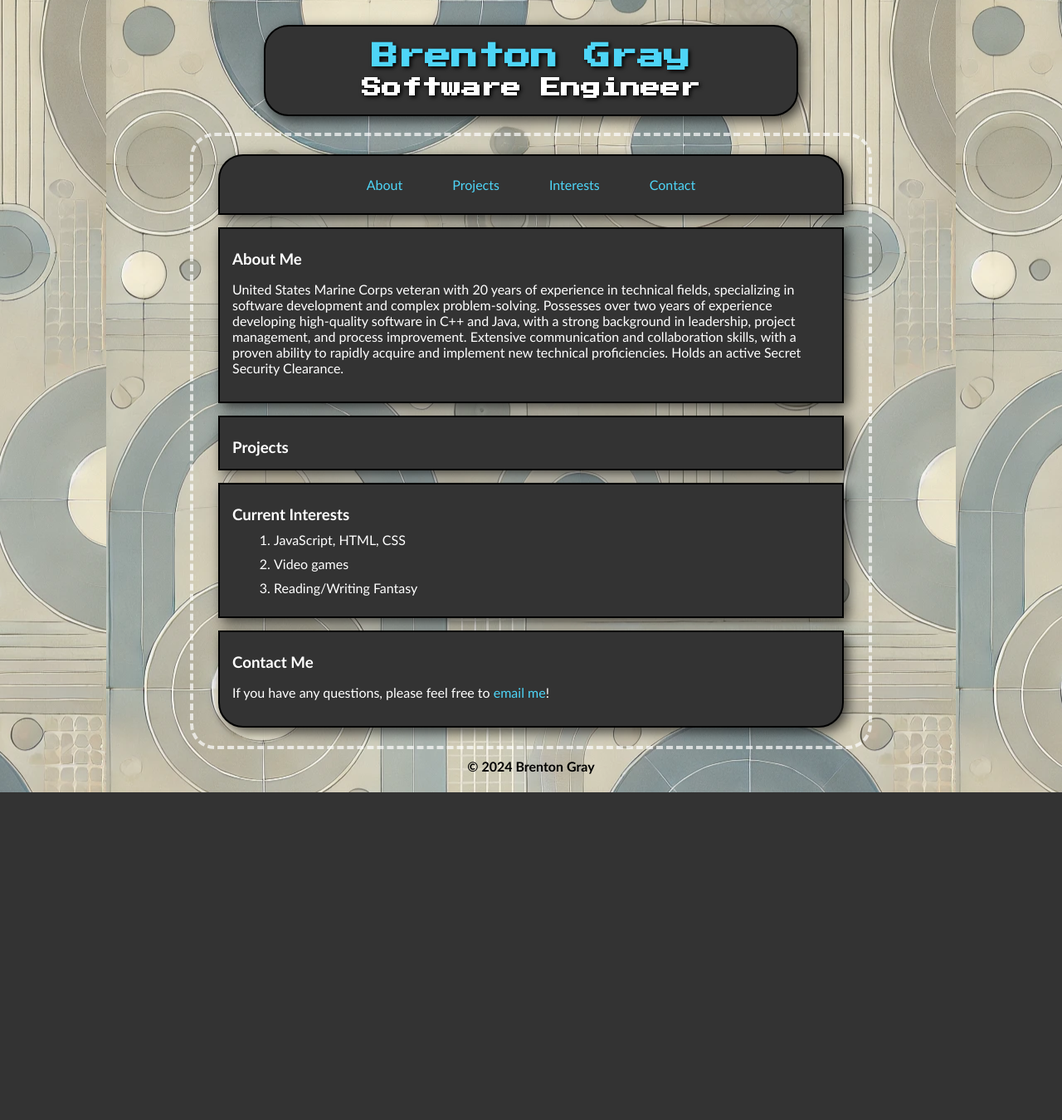
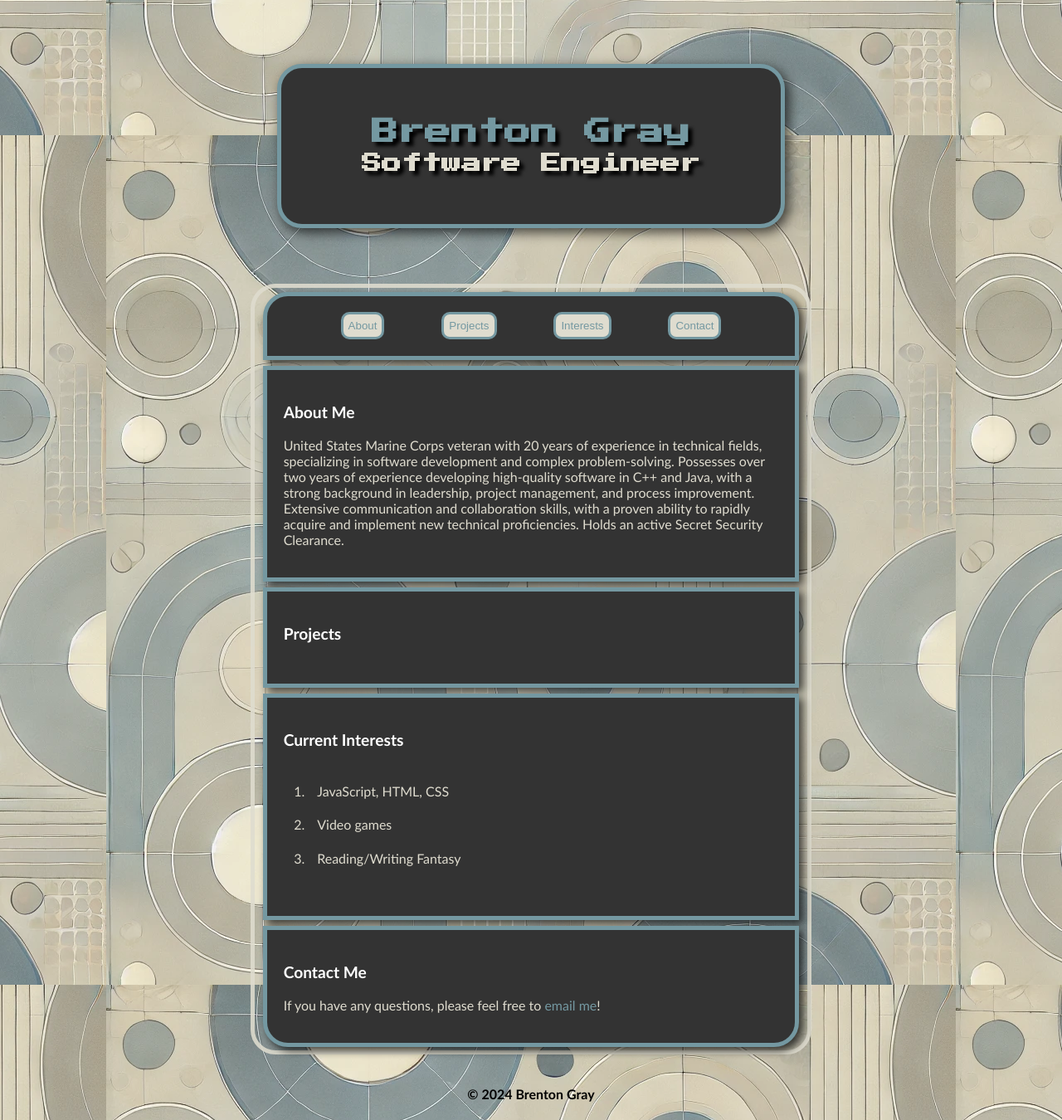
Before and after one commit to brenton-j-gray/portfolio, a PHP site: page / in a window 1280 px wide. Shown: the whole page at 83% size. Before the commit the page ends 955 px from the top, so only its background shows below. Run offline with PHP 8.4, Linux system fonts and the light colour scheme.

Commit message:
- add some VFX -change color pallete

```diff
--- a/index.html
+++ b/index.html
@@ -17,12 +17,10 @@
 
     <div class="section-container">
         <nav class="fancy-border">
-            <ul>
-                <li><a href="#about">About</a></li>
-                <li><a href="#projects">Projects</a></li>
-                <li><a href="#interests">Interests</a></li>
-                <li><a href="#contact">Contact</a></li>
-            </ul>
+                <button><a href="#about">About</a></button>
+                <button><a href="#projects">Projects</a></button>
+                <button><a href="#interests">Interests</a></button>
+                <button><a href="#contact">Contact</a></button>
         </nav>
 
         <section class="fancy-border" id="about">
@@ -87,6 +85,51 @@
                 fetchGitHubRepos();
             </script>
 
+            <script>
+                document.querySelectorAll('nav a').forEach(anchor => {
+                    anchor.addEventListener('click', function (e) {
+                        e.preventDefault();
+
+                        const targetId = this.getAttribute('href').substring(1);
+                        const targetSection = document.getElementById(targetId);
+
+                        targetSection.scrollIntoView({ behavior: 'smooth' });
+
+                        setTimeout(() => {
+                            targetSection.classList.add('flash');
+                        }, 500);
+
+                        setTimeout(() => {
+                            targetSection.classList.remove('flash');
+                        }, 1500);
+                    });
+                });
+            </script>
+
+            <script>
+                // Function to simulate hover effect with timeout on touch devices
+                function simulateHoverOnTouch() {
+                    const elements = document.querySelectorAll('.fancy-border');
+
+                    elements.forEach(element => {
+                        element.addEventListener('touchstart', () => {
+                            // Apply the "hover" effect by adding the class
+                            element.classList.add('hover-active');
+
+                            // Remove the "hover" effect after a timeout
+                            setTimeout(() => {
+                                element.classList.remove('hover-active');
+                            }, 300);
+                        });
+                    });
+                }
+
+                // Detect touch devices and apply the function
+                if ('ontouchstart' in window) {
+                    simulateHoverOnTouch();
+                }
+            </script>
+
         </section>
 
         <section class="fancy-border" id="interests">
@@ -98,7 +141,7 @@
             </ul>
         </section>
 
-        <section class="contact-border" id="contact">
+        <section class="fancy-border contact-border" id="contact">
             <h3>Contact Me</h3>
             <p>If you have any questions, please feel free to <a href="mailto:brenton.j.gray@outlook.com">email me</a>!</p>
         </section>
--- a/styles.css
+++ b/styles.css
@@ -1,60 +1,64 @@
+html {
+    scroll-behavior: smooth;
+}
+
 body {
     font-family:'Trebuchet MS', sans-serif;
-    margin: 0;
-    padding: 0;
     background-image: url('images/background2.webp');
-    background-size: stretch;
     background-repeat: repeat;
     background-position: center;
     background-attachment: fixed;
+    margin: 1px;
+    padding: 0px;
 }
 
 .fancy-border {
     position: relative;
-    border: 2px solid #000000;
-    padding: 15px;
-    margin: 15px auto;
-    background-color: #333;
-    max-width: 800px;
+    border: 5px solid #7498a1;
+    padding: 3%;
+    margin: 1% auto;
+    background-color: #333333;;
+    max-width: 600px;
+    max-height: 100%;
     width: 90%;
-    box-shadow: 5px 5px 15px rgba(0, 0, 0, 0.7);
+    box-shadow: 5px 5px 10px rgba(0, 0, 0, 0.7);
     z-index: 1; /* Ensure it stays on top */
+    transition: transform 0.5s ease;
 }
 
+.fancy-border:hover {
+    transform: scale(1.03);
+}
+
+.fancy-border.hover-active {
+    transform: scale(1.03);
+}
+
+
 .contact-border {
-    position: relative;
-    border: 2px solid #000000;
     border-radius: 0px 0px 30px 30px;
-    padding: 15px;
-    margin: 15px auto;
-    background-color: #333;
-    max-width: 800px;
-    width: 90%;
-    box-shadow: 5px 5px 15px rgba(0, 0, 0, 0.7);
-    z-index: 1; /* Ensure it stays on top */
 }
 
 .section-container {
     position: relative;
-    padding: 1px;
-    margin: 15px auto;
-    max-width: 800px;
-    width: 100%;
+    padding: 0px;
+    margin: 2% auto;
+    max-width: 663px;
+    width: 90%;
 }
 
-/* Pseudo-element for animated border */
 .section-container::before {
     content: "";
     position: absolute;
-    top: -10px;           /* Move the border slightly outside the container */
-    left: -10px;
-    right: -10px;
-    bottom: -10px;
-    border: 4px dashed #ffffff;  /* Border color */
+    top: -1%;           /* Move the border slightly outside the container */
+    left: -1%;
+    right: -1%;
+    bottom: -1%;
+    border: 5px solid #dfdccf;  /* Border color */
     border-radius: 30px;        /* Round the corners */
     opacity: 0;
     z-index: -1;
-    animation: fadeBorder 3s infinite;  /* Border animation */
+    animation: fadeBorder 2s infinite;  /* Border animation */
 }
 
 @keyframes fadeBorder {
@@ -69,110 +73,144 @@ body {
     }
 }
 
+.flash {
+    animation: flash-bg 2s ease;
+}
+
+@keyframes flash-bg {
+    0% {
+        background-color: #747474;
+    }
+    100% {
+        background-color: #333;
+    }
+}
+
 h1 {
-    font-family: "Press Start 2P";
+    font-family: "Press Start 2P", monospace;
+    font-size: 2rem;
     text-align: center;
-    text-shadow: 2px 2px 5px #000000;
-    color: #4ed5f7;
+    text-shadow: 5px 5px 4px #000000;
+    color: #7498a1;
     padding: 0px;
-    margin-top: 10px;
-    margin-bottom: 10px;
+    margin: 2%;
 }
 
 h2 {
     font-family: "Press Start 2P";
+    font-size: 1.5rem;
     text-align: center;
-    text-shadow: 2px 2px 5px #000000;
-    color: #FFFFFF;
+    text-shadow: 5px 5px 4px #000000;
+    color: #dfdccf;
     padding: 0px;
-    margin-top: 10px;
-    margin-bottom: 10px;
+    margin: 2%;
 }
 
 h3 {
     text-align: left;
+    font-size: 1.2rem;
     color: #FFFFFF;
-    padding: 0px;
-    margin-top: 10px;
-    margin-bottom: 0px;
+
+}
+
+h4 {
+    text-align: left;
+    font-size: 1rem;
+    color: #000000;
+
+}
+
+h5 {
+    text-align: left;
+    font-size: 0.8rem;
+    color: #FFFFFF;
+
+}
+
+h6 {
+    text-align: left;
+    font-size: 0.6rem;
+    color: #FFFFFF;
+
+}
+
+p {
+    text-align: left;
+    font-size: 1rem;
+    color: #dfdccf;
 }
 
 header {
-    text-align: center;
-    text-shadow: 2px 2px 10px #000000;
-    color: #FFFFFF;
-    padding-top: 10px;
-    padding-bottom: 10px;
-
+    border-radius: 30px;
     position: relative;
-    border: 2px solid #000000;
-    border-radius: 30px;
-    padding: 10px 20px;
-    margin: 30px auto;
+    border: 5px solid #7498a1;
+    padding: 4%;
+    margin: 6% auto;
     background-color: #333;
-    max-width: 600px;
+    max-width: 500px;
+    max-height: 100%;
     width: 70%;
     box-shadow: 5px 5px 15px rgba(0, 0, 0, 0.7);
     z-index: 1; /* Ensure it stays on top */
 }
 
 nav {
-    text-align: center;
+    display: flex;
+    justify-content: space-evenly;
+    align-items: center;
+    align-content: center;
     border-radius: 30px 30px 0px 0px;
 }
 
-nav ul {
-    display: flex;
-    justify-content: center;
-    padding: 0;
-    margin: 10px;
-    list-style: none;
-    flex-direction: row;
-
-}
-
-nav ul li {
-    margin: 0 30px;
-}
-
-nav ul li a {
-    text-decoration: none;
+button {
+    background-color: #dfdccf;
+    border: 3px solid #7498a1;
+    border-radius: 10px;
+    padding: 6px 6px;
+    margin: 0px;
+    cursor: pointer;
 }
 
 a {
-    color: #4ed5f7;
+    color: #7498a1;
     text-decoration: none;
 }
 
 a:hover {
-    color: #4ed5f7;
+    color: #7498a1;
     text-decoration: underline;
 }
 
 a:visited {
-    color: #5d7e86;
+    color: #707070;
 }
 
 section {
-    color: #FFFFFF;
+
+    color: #dfdccf;
     text-align: left;
+    transition: background-color 0.5s ease;
 }
 
 section ul {
     list-style: bullet;
-    margin: 0px;
+    margin: 5%;
+    padding: 0%;
 }
 
 section ul li {
-    margin: 10px;
+    margin: 0%;
+    padding: 2% 2%;
 }
 
 section ul li a {
-    margin: 10px;
+    margin: 0%;
+    padding: 0%;
 }
 
 footer {
     color: black;
-    text-align: center;
+    display: flex;
+    justify-content: center;
     position: relative;
 }
```
